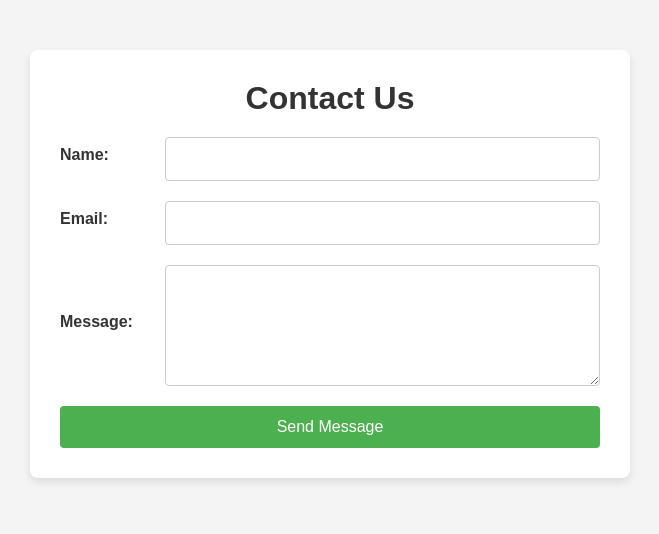
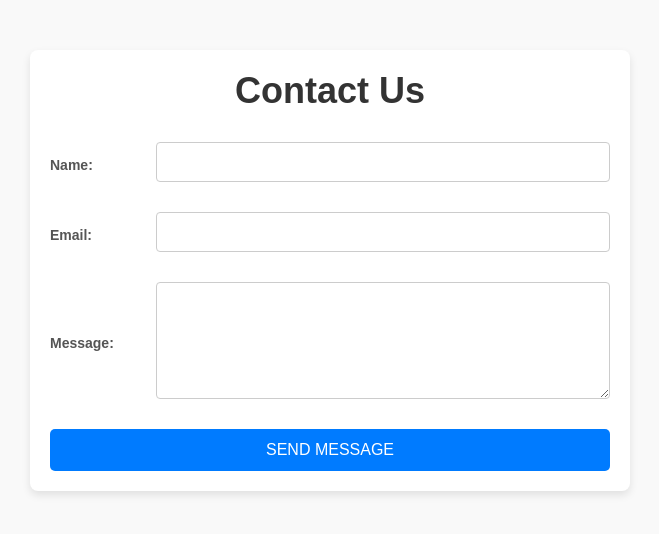
Before and after one commit to tirthvanani/Student, a Django app: page /contact/ in a window 1280 px wide. Shown: the top 534 px of the page, without its empty margins (310-969 px from the left). Run offline with Django 3.2, Linux system fonts and the light colour scheme.

Commit message:
Add task

```diff
--- a/data/admin.py
+++ b/data/admin.py
@@ -1,6 +1,7 @@
 from django.contrib import admin
-from .models import Data
+from .models import Data, Contact
 
 # Register your models here.
 
 admin.site.register(Data)
+admin.site.register(Contact)
--- a/data/models.py
+++ b/data/models.py
@@ -7,3 +7,8 @@ class Data(models.Model):
     sroll = models.IntegerField(max_length=5)
     scourse =  models.CharField(max_length=100)
     saddress = models.TextField()
+
+class Contact(models.Model):
+    cname = models.CharField(max_length=100)
+    cemail = models.CharField(max_length=100)
+    cmessage = models.TextField()
--- a/data/static/style.css
+++ b/data/static/style.css
@@ -245,7 +245,136 @@ td {
     display: block;
 }
 
-/* Hover effect for buttons */
-/* .action-button:hover a {
-    color: white;
-} */
+
+/* General Styles */
+body {
+    margin: 0;
+    padding: 0;
+    font-family: 'Arial', sans-serif;
+    background-color: #f9f9f9;
+    color: #333;
+    box-sizing: border-box;
+}
+
+h1 {
+    font-size: 36px;
+    color: #333;
+    margin-bottom: 20px;
+}
+
+p {
+    font-size: 18px;
+    color: #555;
+}
+
+/* Contact Page Styles */
+.contact-container {
+    max-width: 600px;
+    margin: 50px auto;
+    padding: 20px;
+    background: #fff;
+    border-radius: 8px;
+    box-shadow: 0 4px 8px rgba(0, 0, 0, 0.1);
+    text-align: center;
+}
+
+.contact-container h1 {
+    margin-bottom: 30px;
+}
+
+.contact-container .form-group {
+    margin-bottom: 20px;
+    text-align: left;
+}
+
+.contact-container label {
+    display: block;
+    font-size: 14px;
+    margin-bottom: 5px;
+    color: #555;
+}
+
+.contact-container input,
+.contact-container textarea {
+    width: 100%;
+    padding: 10px;
+    font-size: 16px;
+    border: 1px solid #ccc;
+    border-radius: 4px;
+    margin-bottom: 10px;
+    outline: none;
+    transition: border-color 0.3s ease;
+}
+
+.contact-container input:focus,
+.contact-container textarea:focus {
+    border-color: #007BFF;
+}
+
+.contact-container .submit-btn {
+    display: inline-block;
+    padding: 12px 24px;
+    font-size: 16px;
+    color: #fff;
+    background-color: #007BFF;
+    border: none;
+    border-radius: 5px;
+    cursor: pointer;
+    text-transform: uppercase;
+    transition: background-color 0.3s ease, transform 0.2s ease;
+}
+
+.contact-container .submit-btn:hover {
+    background-color: #0056b3;
+    transform: scale(1.05);
+}
+
+.contact-container .submit-btn:active {
+    transform: scale(1);
+}
+
+/* Thank You Page Styles */
+.thank-you-container {
+    display: flex;
+    flex-direction: column;
+    align-items: center;
+    justify-content: center;
+    height: 100vh;
+    text-align: center;
+    padding: 20px;
+    background-color: #f9f9f9;
+}
+
+.thank-you-container h1 {
+    font-size: 36px;
+    color: #333;
+    margin-bottom: 20px;
+}
+
+.thank-you-container p {
+    font-size: 18px;
+    color: #555;
+    margin-bottom: 30px;
+}
+
+.thank-you-container .btn {
+    display: inline-block;
+    padding: 12px 24px;
+    font-size: 16px;
+    color: #fff;
+    background-color: #007BFF;
+    border: none;
+    border-radius: 5px;
+    text-decoration: none;
+    box-shadow: 0 4px 6px rgba(0, 0, 0, 0.1);
+    transition: background-color 0.3s ease, transform 0.2s ease;
+}
+
+.thank-you-container .btn:hover {
+    background-color: #0056b3;
+    transform: scale(1.05);
+}
+
+.thank-you-container .btn:active {
+    transform: scale(1);
+}
--- a/data/templates/contact.html
+++ b/data/templates/contact.html
@@ -10,19 +10,19 @@
 <body>
     <div class="contact-container">
         <h1>Contact Us</h1>
-        <form action="#" method="post">
+        <form action="#" method="POST">
             {% csrf_token %}
             <div class="form-group">
                 <label for="name">Name:</label>
-                <input type="text" id="name" name="name" required>
+                <input type="text"  name="cname" required>
             </div>
             <div class="form-group">
                 <label for="email">Email:</label>
-                <input type="email" id="email" name="email" required>
+                <input type="email" name="cemail" required>
             </div>
             <div class="form-group">
                 <label for="message">Message:</label>
-                <textarea id="message" name="message" rows="5" required></textarea>
+                <textarea name="cmessage" rows="5" required></textarea>
             </div>
             <button type="submit" class="submit-btn">Send Message</button>
         </form>
--- a/data/templates/home.html
+++ b/data/templates/home.html
@@ -1,10 +1,7 @@
 {% extends 'main.html' %} {% block content %}
 
 <div class="main">
-  <div>
-    <button type="button" class="btn btn-outline-info">Info</button>
-  </div>
-  <table class="table table-striped">
+  <table style="margin-top: 20px;" class="table table-striped">
     <thead>
       <tr>
         <th scope="col">Roll No</th>
--- a/data/templates/nav.html
+++ b/data/templates/nav.html
@@ -1,5 +1,5 @@
-<nav class="navbar bg-body-tertiary">
-  <div class="container-fluid">
+<nav class="navbar navbar-expand-lg bg-body-tertiary" data-bs-theme="dark">
+  <div  class=" container-fluid">
     <div>
       <a class="navbar-brand" href="{% url 'home' %}">Home</a>
       <a class="navbar-brand" href="{% url 'about'  %}">About</a>
--- a/data/urls.py
+++ b/data/urls.py
@@ -9,6 +9,5 @@ urlpatterns =[
     path('delete/<int:pk>',views.delete_data,name='delete'),
     path('contact/',views.contact,name='contact'),
     path('about/',views.about,name='about'),
-
-
+    path('con_msg/',views.con_msg,name='con_msg'),
 ]
--- a/data/views.py
+++ b/data/views.py
@@ -1,5 +1,5 @@
 from django.shortcuts import render, redirect
-from .models import Data
+from .models import Data, Contact
 
 
 # Create your views here.
@@ -60,7 +60,19 @@ def delete_data(request, pk):
     return render(request,'delete.html',context)
 
 def contact(request):
+    if request.method == 'POST':
+        name = request.POST.get('cname')
+        email = request.POST.get('cemail')
+        message = request.POST.get('cmessage')
+
+        Contact.objects.create(cname=name, cemail=email, cmessage=message)
+
+        return redirect('con_msg')
+
     return render(request, 'contact.html')
 
 def about(request):
     return render(request, 'about.html')
+
+def con_msg(request):
+    return render(request, 'con_msg.html')
```
Also changed, not shown: data/templates/about.html (+11 -0 lines), data/templates/con_msg.html (added, +17 -0 lines), data/migrations/0002_contact.py (added), db.sqlite3.
